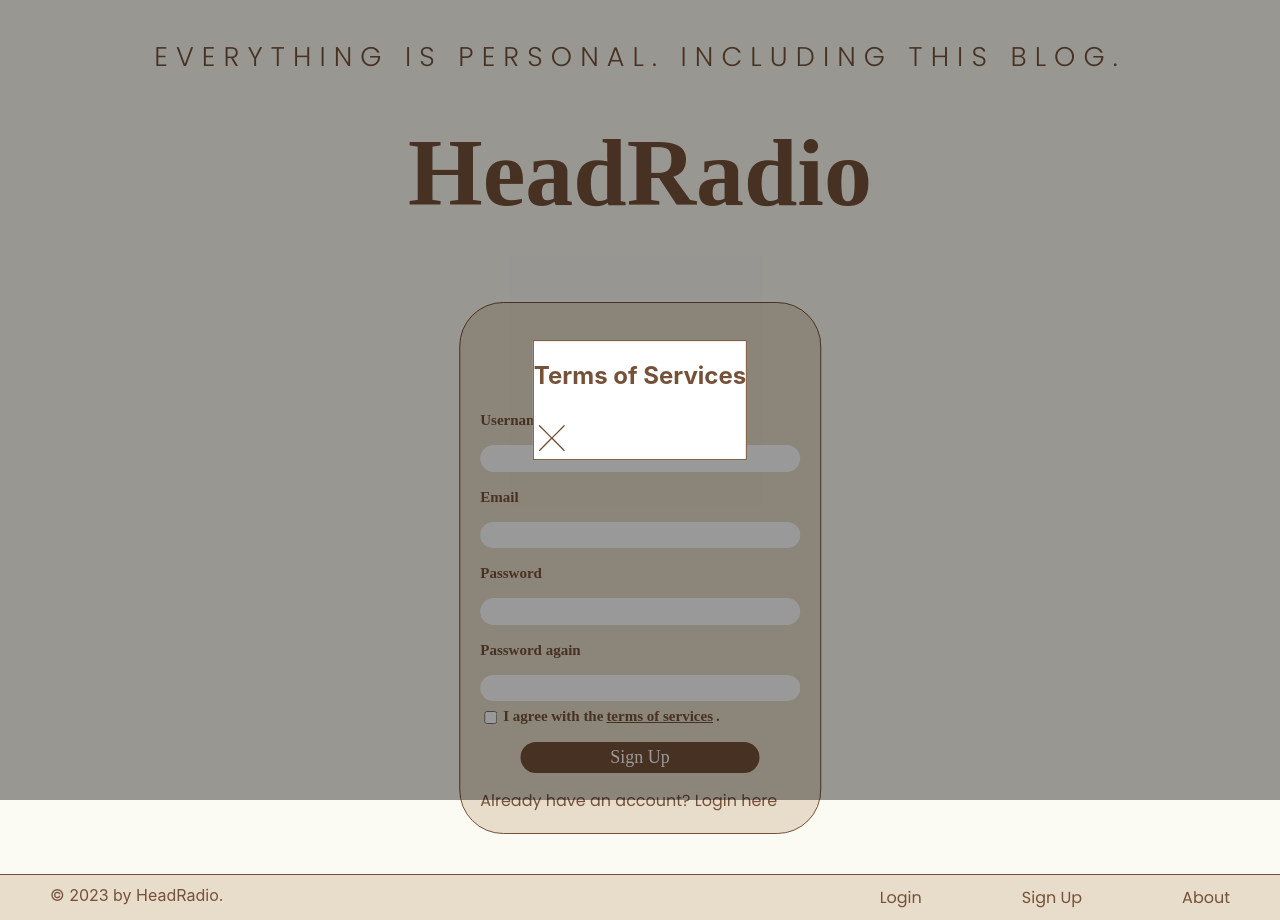
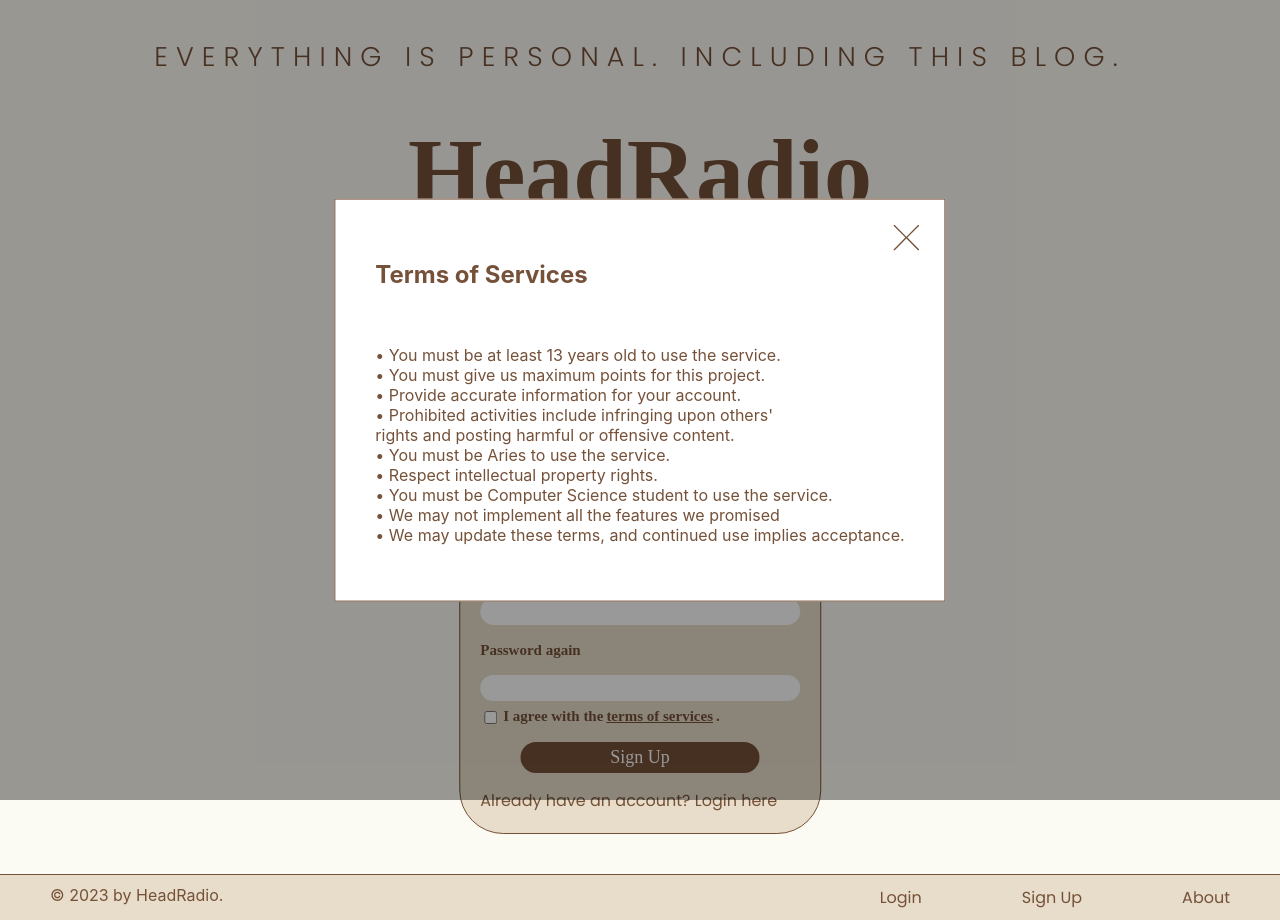
Before and after one commit to Siromanec/apz-headradio, a React (Create React App) app: page /signup in a window 1280 px wide. Both pictures are taken after a click on the element "terms of services". Built offline with nearby package versions, Linux system fonts and the light colour scheme; no server answers.

Commit message:
wrote terms

```diff
--- a/src/css/Register.css
+++ b/src/css/Register.css
@@ -1,15 +1,42 @@
 .terms-of-services {
+  position: relative;
   border: solid 1px;
   position: absolute;
   top: 50%;
   left: 50%;
   transform: translate(-50%, -50%);
   background-color: white;
+  display: flex;
+  flex-direction: column;
+  padding: 40px;
+  gap: 20px;
+}
+
+.exitButton {
+  position: absolute;
+  top: 10px;
+  right: 20px;
+}
+
+.terms-p {
+  /* width: fit-content; */
+  /* border: solid green 1px;  */
 }
 
 .off {
   background-color: #e6e6e6 !important;
   color: #755139 !important;
+}
+.h {
+  text-align: center !important;
+}
+.header-div {
+  display: flex;
+  align-items: center;
+  justify-items: center;
+  text-align: center;
+  /* border: solid red 1px; */
+  /* translate: ; */
 }
 
 .popup {
--- a/src/javascript/Register.js
+++ b/src/javascript/Register.js
@@ -96,7 +96,21 @@ export default function Register({ setToken, setSavedUserName }) {
     <section className="register">
       <div className={popUpClass}>
         <div className="terms-of-services">
-          <h2>Terms of Services</h2>
+          <div className="header-div">
+            <h2 className="h">Terms of Services</h2>
+          </div>
+          <div className="terms-p">
+            <p>• You must be at least 13 years old to use the service. <br></br>
+              • You must give us maximum points for this project.<br></br>
+              • Provide accurate information for your account.<br></br>
+              • Prohibited activities include infringing upon others' <br></br> rights and posting harmful or offensive content. <br></br>
+              • You must be Aries to use the service. <br></br>
+              • Respect intellectual property rights. <br></br>
+              • You must be Computer Science student to use the service. <br></br>
+              • We may not implement all the features we promised<br></br>
+              • We may update these terms, and continued use implies acceptance. <br></br>
+            </p>
+          </div>
           <button className="exitButton" onClick={exitClick}>
             <img src={crossButton} />
           </button>
```
